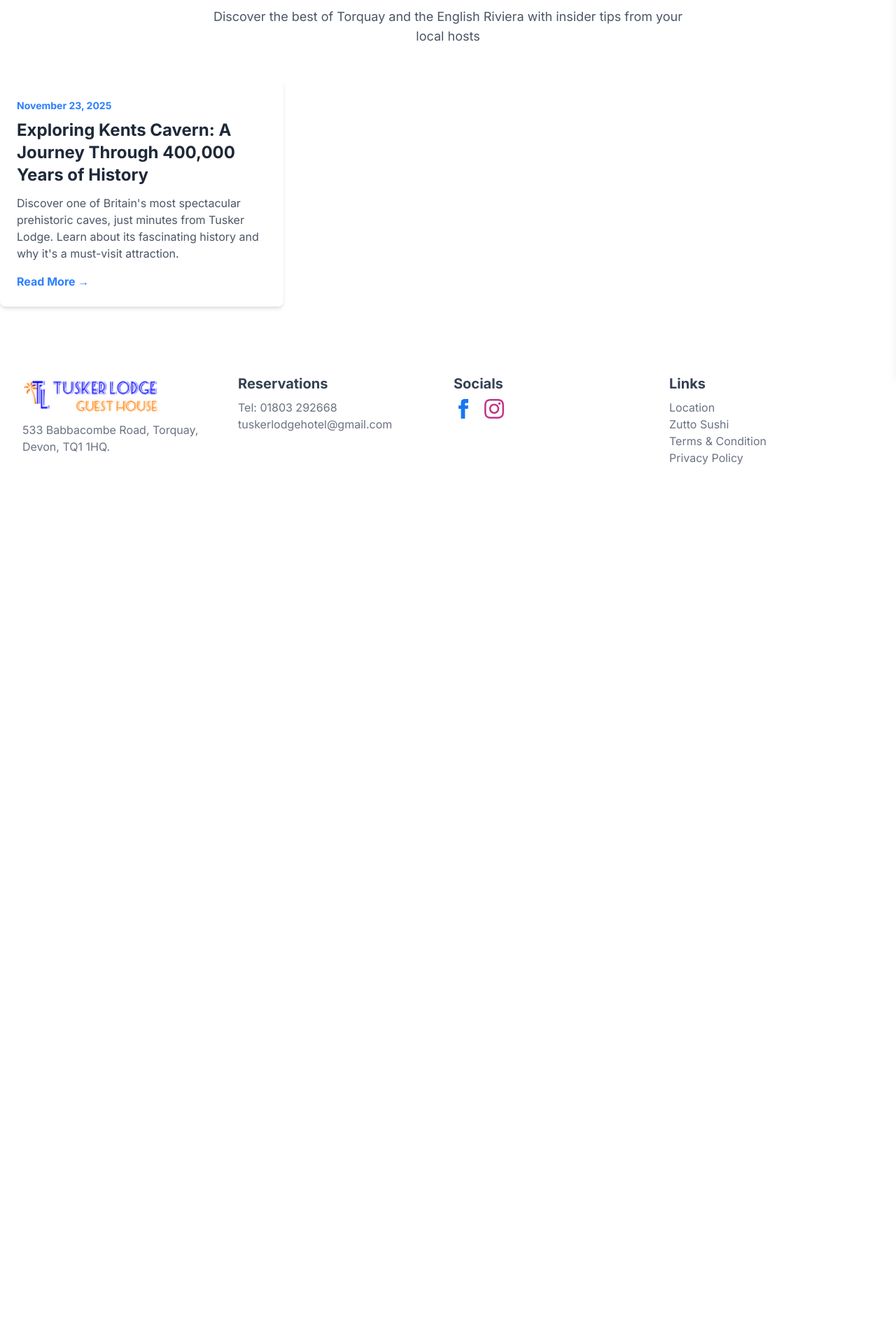
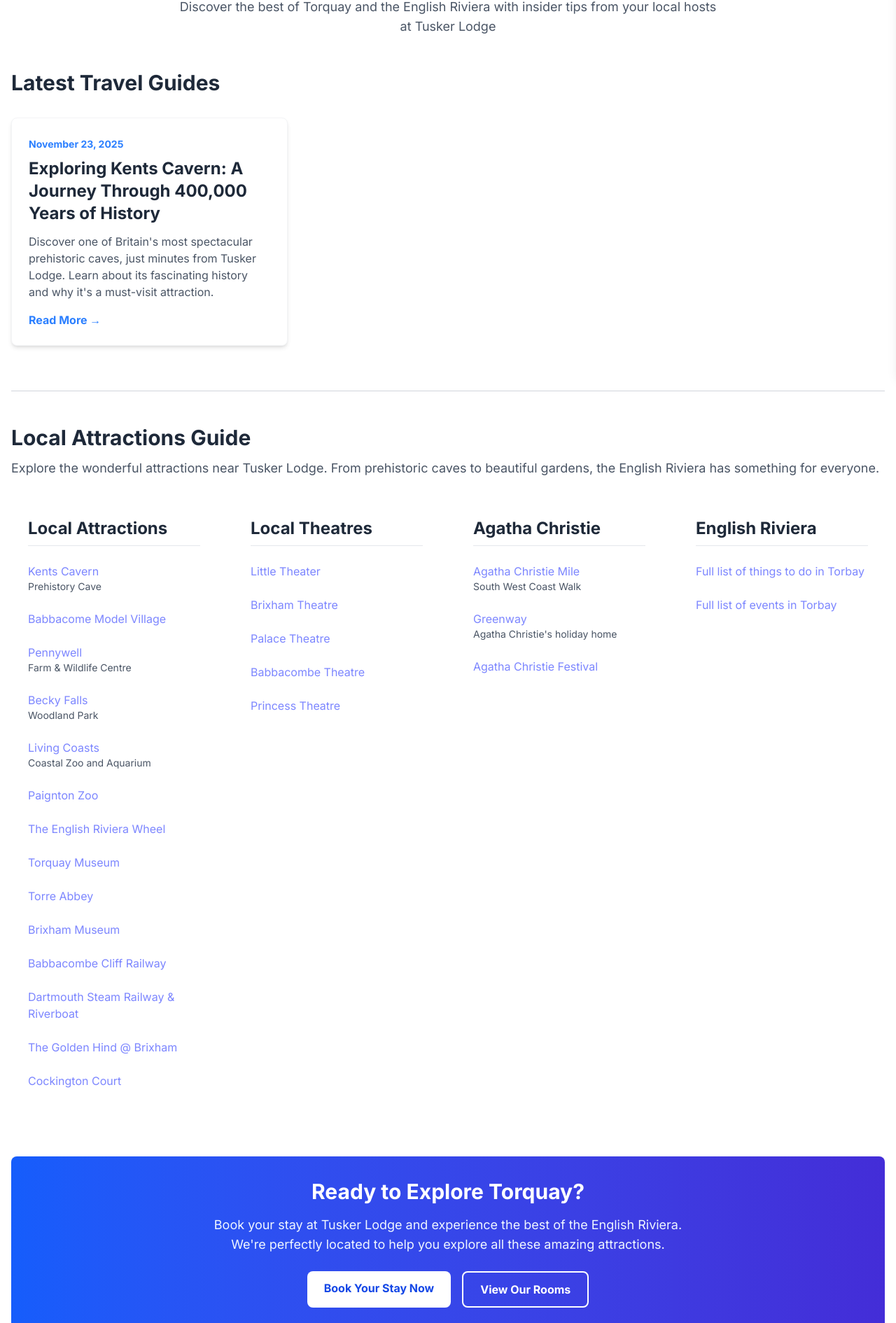
Before and after one commit to ayrbox/tusker-lodge, a Next.js app: page /blog in a window 1280 px wide. Shown: the part 264-2154 px from the top of the page at 70% size. Before the commit the page ends 978 px from the top, so only its background shows below. Built offline with nearby package versions, Linux system fonts and the light colour scheme.

Commit message:
replace local attraction with blog

```diff
--- a/src/app/blog/page.tsx
+++ b/src/app/blog/page.tsx
@@ -1,34 +1,77 @@
 import Link from "next/link";
 import { Metadata } from "next";
+import { attractions, Attraction, AttractionCategory } from "../attractions/data";
 
 export const metadata: Metadata = {
-    title: "Travel Blog | Tusker Lodge Torquay - Discover the English Riviera",
-    description: "Explore the best attractions, activities, and hidden gems in Torquay and the English Riviera. Expert travel guides from your local hosts at Tusker Lodge.",
-    keywords: "Torquay blog, English Riviera travel, Torquay attractions, things to do in Torquay, Torquay travel guide",
+    title: "Travel Blog & Local Attractions | Tusker Lodge Torquay - Discover the English Riviera",
+    description: "Explore the best attractions, activities, and hidden gems in Torquay and the English Riviera. Expert travel guides and comprehensive local attractions list from your hosts at Tusker Lodge.",
+    keywords: "Torquay blog, English Riviera travel, Torquay attractions, things to do in Torquay, Torquay travel guide, Kents Cavern, Paignton Zoo, Babbacombe",
+};
+
+const AttractionCard = (props: Attraction) => {
+    return (
+        <li className="group py-2">
+            <Link
+                href={props.link}
+                target="_blank"
+                rel="noopener noreferrer"
+                className="text-indigo-400 group-hover:text-indigo-600 transition-colors"
+            >
+                {props.name}
+            </Link>
+            {props.description && (
+                <div className="text-sm text-gray-600">{props.description}</div>
+            )}
+        </li>
+    );
+};
+
+const renderAttractionCategory = (props: AttractionCategory) => {
+    return (
+        <div className="bg-white rounded-lg p-6">
+            <h3 className="text-2xl font-bold text-gray-800 mb-4 border-b border-gray-200 pb-2">
+                {props.name}
+            </h3>
+            <ul role="list" className="space-y-2">
+                {props.attractions.map((a) => (
+                    <AttractionCard key={a.name} {...a} />
+                ))}
+            </ul>
+        </div>
+    );
 };
 
 export default function BlogPage() {
     return (
-        <div className="container mx-auto py-12">
+        <div className="container mx-auto py-12 px-4">
+            {/* Page Header */}
             <header className="mb-12 text-center">
                 <h1 className="text-4xl md:text-5xl font-bold text-gray-800 mb-4">
-                    Tusker Lodge Travel Blog
+                    Travel Blog & Local Attractions
                 </h1>
-                <p className="text-lg text-gray-600 max-w-2xl mx-auto">
-                    Discover the best of Torquay and the English Riviera with insider tips from your local hosts
+                <p className="text-lg text-gray-600 max-w-3xl mx-auto">
+                    Discover the best of Torquay and the English Riviera with insider tips from your local hosts at Tusker Lodge
                 </p>
             </header>
 
-            <section className="grid md:grid-cols-2 lg:grid-cols-3 gap-8">
-                <article className="bg-white rounded-lg shadow-md overflow-hidden hover:shadow-xl transition-shadow">
+            {/* Blog Posts Section */}
+            <section className="mb-16">
+                <div className="flex items-center justify-between mb-8">
+                    <h2 className="text-3xl font-bold text-gray-800">
+                        Latest Travel Guides
+                    </h2>
+                </div>
+
+                <div className="grid md:grid-cols-2 lg:grid-cols-3 gap-8">
+                    <article className="bg-white rounded-lg shadow-md overflow-hidden hover:shadow-xl transition-shadow border border-gray-100">
                         <Link href="/blog/kents-cavern-guide">
                             <div className="p-6">
                                 <time className="text-sm text-blue-500 font-semibold" dateTime="2025-11-23">
                                     November 23, 2025
                                 </time>
-                            <h2 className="text-2xl font-bold text-gray-800 mt-2 mb-3 hover:text-blue-600 transition-colors">
+                                <h3 className="text-2xl font-bold text-gray-800 mt-2 mb-3 hover:text-blue-600 transition-colors">
                                     Exploring Kents Cavern: A Journey Through 400,000 Years of History
-                            </h2>
+                                </h3>
                                 <p className="text-gray-600 mb-4">
                                     Discover one of Britain's most spectacular prehistoric caves, just minutes from Tusker Lodge. Learn about its fascinating history and why it's a must-visit attraction.
                                 </p>
@@ -38,6 +81,56 @@ export default function BlogPage() {
                             </div>
                         </Link>
                     </article>
+                </div>
+            </section>
+
+            {/* Divider */}
+            <div className="border-t border-gray-300 my-12"></div>
+
+            {/* Local Attractions Section */}
+            <section>
+                <div className="mb-8">
+                    <h2 className="text-3xl font-bold text-gray-800 mb-3">
+                        Local Attractions Guide
+                    </h2>
+                    <p className="text-gray-600 text-lg">
+                        Explore the wonderful attractions near Tusker Lodge. From prehistoric caves to beautiful gardens,
+                        the English Riviera has something for everyone.
+                    </p>
+                </div>
+
+                <div className="grid md:grid-cols-2 xl:grid-cols-4 gap-6">
+                    {attractions.map((category) => (
+                        <div key={category.name}>
+                            {renderAttractionCategory(category)}
+                        </div>
+                    ))}
+                </div>
+            </section>
+
+            {/* Call to Action */}
+            <section className="mt-16 bg-gradient-to-r from-blue-600 to-indigo-700 text-white rounded-lg p-8 text-center">
+                <h2 className="text-3xl font-bold mb-4">
+                    Ready to Explore Torquay?
+                </h2>
+                <p className="text-lg mb-6 text-blue-50 max-w-2xl mx-auto">
+                    Book your stay at Tusker Lodge and experience the best of the English Riviera.
+                    We're perfectly located to help you explore all these amazing attractions.
+                </p>
+                <div className="flex flex-wrap gap-4 justify-center">
+                    <Link
+                        href="https://booking-directly.com/widgets/DLdRvxNR4vFcZTkOiuz4Qo5FPd8WPmcwPjOPtcPJsAV1CDfo7uweeGDXgLdtm"
+                        className="bg-white text-blue-700 px-6 py-3 rounded-lg font-semibold hover:bg-blue-50 transition-colors inline-block"
+                    >
+                        Book Your Stay Now
+                    </Link>
+                    <Link
+                        href="/rooms"
+                        className="bg-transparent border-2 border-white text-white px-6 py-3 rounded-lg font-semibold hover:bg-white hover:text-blue-700 transition-colors inline-block"
+                    >
+                        View Our Rooms
+                    </Link>
+                </div>
             </section>
         </div>
     );
--- a/src/app/sitemap.ts
+++ b/src/app/sitemap.ts
@@ -20,7 +20,7 @@ export default function sitemap(): MetadataRoute.Sitemap {
             url: `${baseUrl}/blog`,
             lastModified: new Date(),
             changeFrequency: 'weekly',
-            priority: 0.8,
+            priority: 0.9,
         },
         {
             url: `${baseUrl}/blog/kents-cavern-guide`,
@@ -32,7 +32,7 @@ export default function sitemap(): MetadataRoute.Sitemap {
             url: `${baseUrl}/attractions`,
             lastModified: new Date(),
             changeFrequency: 'monthly',
-            priority: 0.8,
+            priority: 0.6,
         },
         {
             url: `${baseUrl}/contact`,
--- a/src/components/Header.tsx
+++ b/src/components/Header.tsx
@@ -27,9 +27,9 @@ const navigations: Nav[] = [
     url: "/rooms",
   },
   {
-    name: "attractions",
-    text: "Local Attractions",
-    url: "/attractions",
+    name: "blog",
+    text: "Blog",
+    url: "/blog",
   },
   {
     name: "pets",
```
Lines whose indentation alone changed are shown as unchanged.
